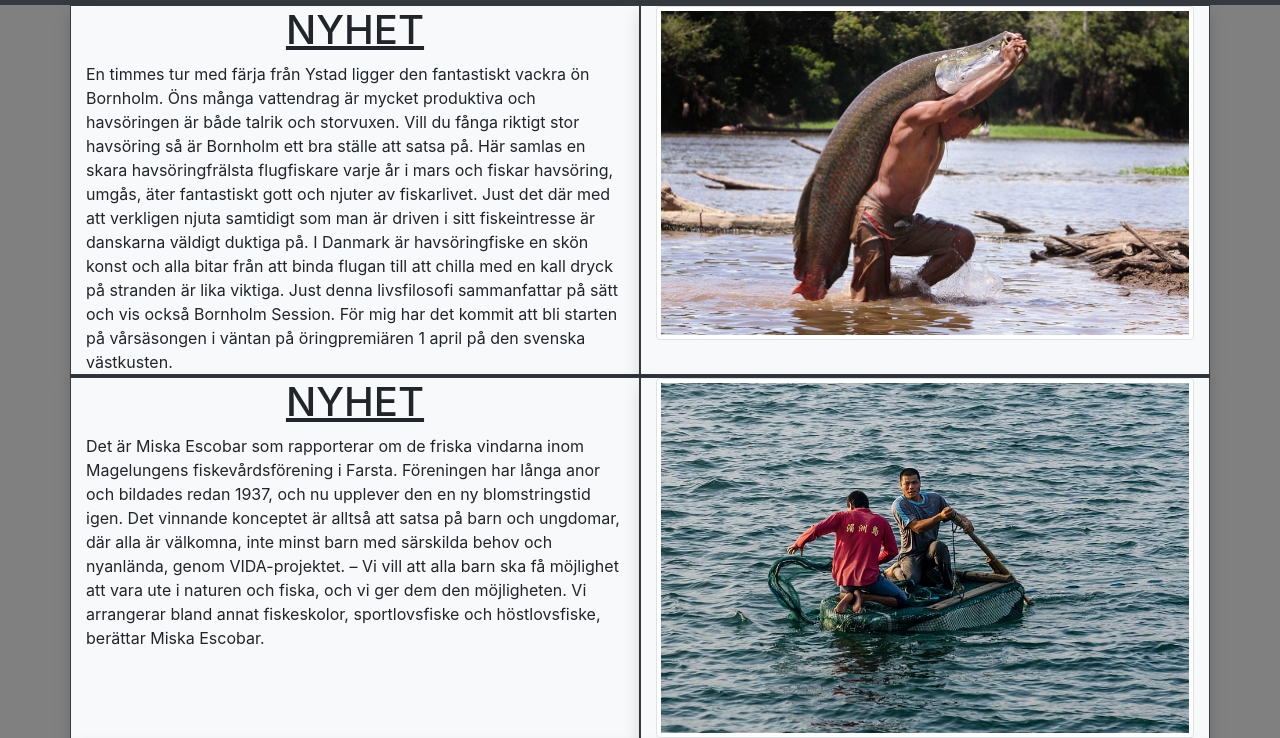
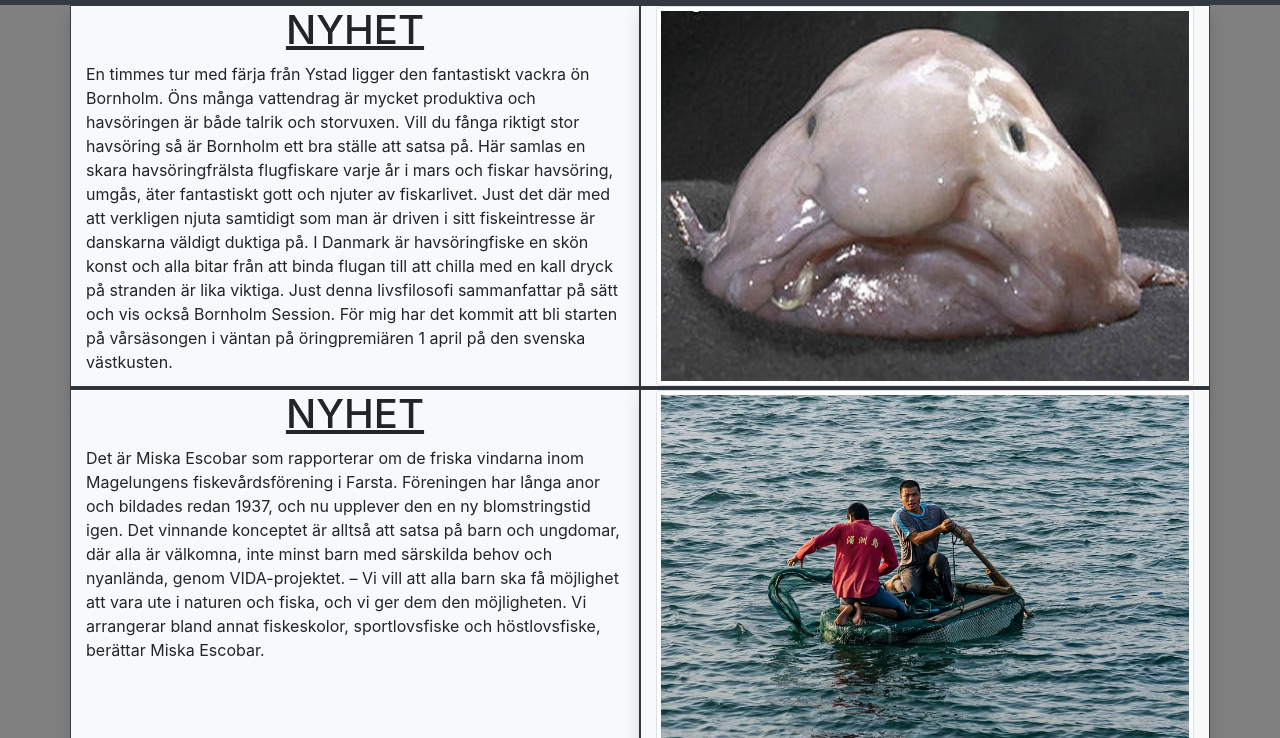
Before and after one commit to marcusline/b-ttrefisk, a plain HTML site: page Företag2/fiskare.html in a window 1280 px wide. Shown: the part 51-789 px from the top of the page. Drawn offline with nearby package versions, Linux system fonts and the light colour scheme.

Commit message:
Update fiskare.html

```diff
--- a/Företag2/fiskare.html
+++ b/Företag2/fiskare.html
@@ -51,7 +51,7 @@
       <div class="container">
   <div class="row">
     <div class="col bg-light border border-dark shadow"><h1 class="text-center"><u>NYHET</u></h1>En timmes tur med färja från Ystad ligger den fantastiskt vackra ön Bornholm. Öns många vattendrag är mycket produktiva och havsöringen är både talrik och storvuxen. Vill du fånga riktigt stor havsöring så är Bornholm ett bra ställe att satsa på. Här samlas en skara havsöringfrälsta flugfiskare varje år i mars och fiskar havsöring, umgås, äter fantastiskt gott och njuter av fiskarlivet. Just det där med att verkligen njuta samtidigt som man är driven i sitt fiskeintresse är danskarna väldigt duktiga på. I Danmark är havsöringfiske en skön konst och alla bitar från att binda flugan till att chilla med en kall dryck på stranden är lika viktiga. Just denna livsfilosofi sammanfattar på sätt och vis också Bornholm Session. För mig har det kommit att bli starten på vårsäsongen i väntan på öringpremiären 1 april på den svenska västkusten.</div>
-    <div class="col bg-light border border-dark shadow"><img src="img/fisk30.jpg" alt="..." class="img-thumbnail"></div>
+    <div class="col bg-light border border-dark shadow"><img src="img/fisk6.jpg" alt="..." class="img-thumbnail"></div>
     <div class="w-100 bg-light border border-dark shadow"></div>
     <div class="col bg-light border border-dark shadow"><h1 class="text-center"><u>NYHET</u></h1>Det är Miska Escobar som rapporterar om de friska vindarna inom Magelungens fiskevårdsförening i Farsta. Föreningen har långa anor och bildades redan 1937, och nu upplever den en ny blomstringstid igen. Det vinnande konceptet är alltså att satsa på barn och ungdomar, där alla är välkomna, inte minst barn med särskilda behov och nyanlända, genom VIDA-projektet.
 
```
